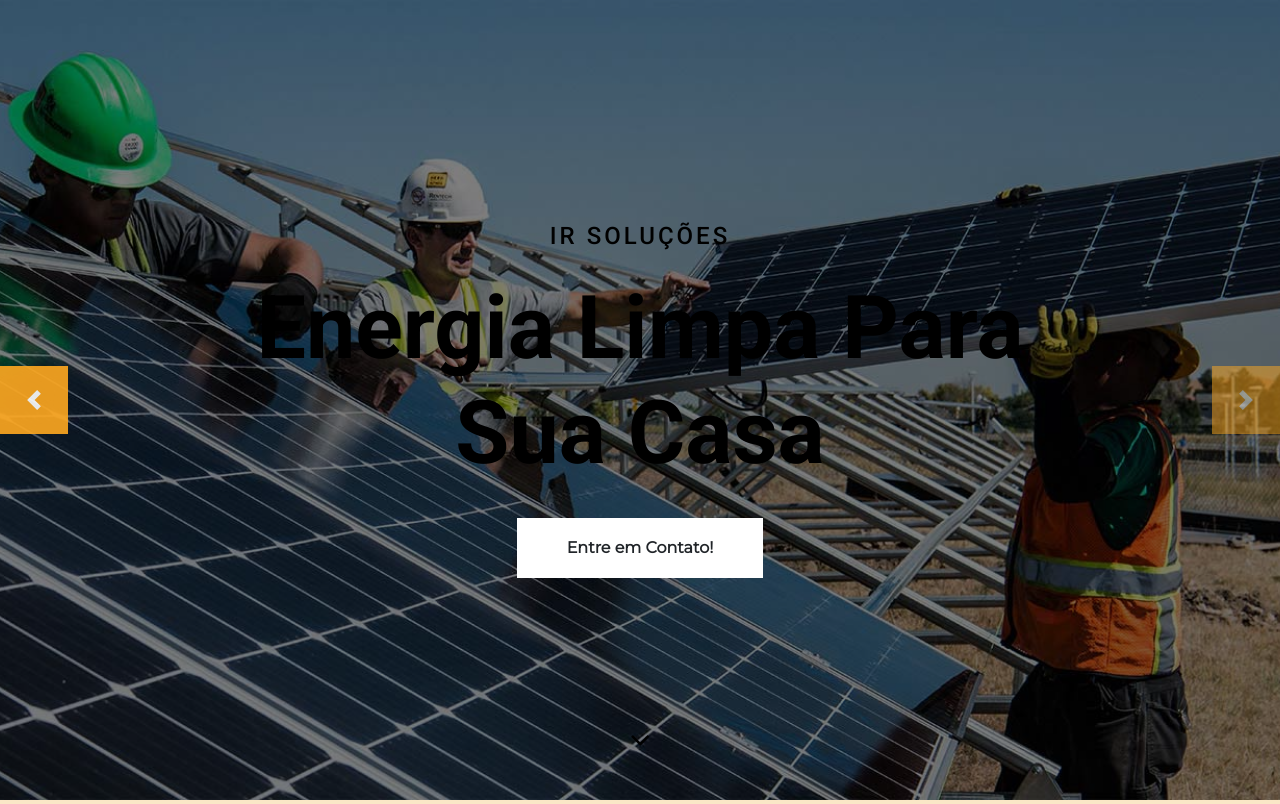
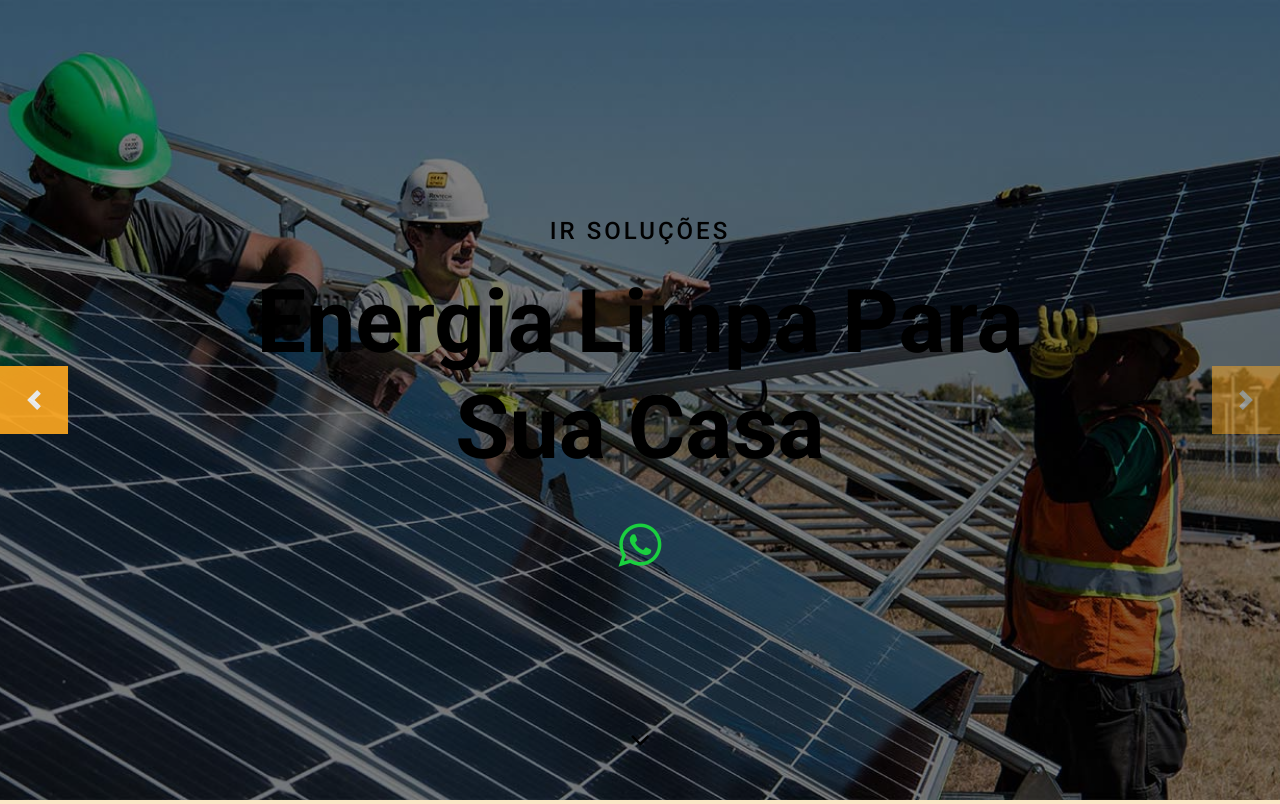
Before and after one commit to kzoriz/cosmos_solar, a Django app: page / in a window 1280 px wide. Shown: the top 804 px of the page. Run offline with Django 4.2, Linux system fonts and the light colour scheme; data that the repository does not hold is empty; some libraries are stand-ins or nearby versions.

Commit message:
IR_Solucoes

```diff
--- a/cosmos_solar/templates/cosmos_solar/index.html
+++ b/cosmos_solar/templates/cosmos_solar/index.html
@@ -14,9 +14,10 @@
     <!-- Google Web Fonts -->
     <link rel="preconnect" href="https://fonts.gstatic.com">
     <link href="https://fonts.googleapis.com/css2?family=Montserrat&family=Roboto:wght@500;700&display=swap" rel="stylesheet">
+    <link href="https://cdnjs.cloudflare.com/ajax/libs/font-awesome/6.4.0/css/all.min.css" rel="stylesheet">
 
     <!-- Font Awesome -->
-    <link href="https://cdnjs.cloudflare.com/ajax/libs/font-awesome/5.10.0/css/all.min.css" rel="stylesheet">
+{#    <link href="https://cdnjs.cloudflare.com/ajax/libs/font-awesome/5.10.0/css/all.min.css" rel="stylesheet">#}
 
     <!-- Libraries Stylesheet -->
     <link href="/static/lib/owlcarousel/assets/owl.carousel.min.css" rel="stylesheet">
@@ -78,7 +79,7 @@
                 <a href="#" class="nav-item nav-link"></a>
 {#                <a class="whatsapp-link" href="https://web.whatsapp.com/send?phone=5584981739970" target="_blank">#}
                 <a class="whatsapp-link" href="https://wa.me/5584981739970" target="_blank">
-                    <i class="fa fa-whatsapp"></i>
+                    <i class="fa-brands fa-square-whatsapp fa-beat-fade" style="color: #1ad03f;"></i>
                 </a>
             </div>
         </div>
@@ -96,8 +97,11 @@
                         <div class="p-3" style="max-width: 900px;">
                             <h4 class="text-white text-uppercase mb-4" style="letter-spacing: 3px;">IR Soluções</h4>
                             <h3 class="display-2 font-secondary text-white mb-4">Energia Limpa Para Sua Casa</h3>
-                            <a class="btn btn-light font-weight-bold py-3 px-5 mt-2 btn-scroll" href="#contact">Entre em Contato!</a>
-
+{#                            <a class="btn btn-light font-weight-bold py-3 px-5 mt-2 btn-scroll" href="#contact">Entre em Contato!</a>#}
+                            <a class="whatsapp-link" href="https://wa.me/5584981739970" target="_blank">
+{#                                <i class="fa-brands fa-square-whatsapp fa-beat" style="color: #1ad03f;"></i>#}
+                                <i class="fa fa-whatsapp" style="color: #1ad03f;"></i>
+                            </a>
                         </div>
                     </div>
                 </div>
```
